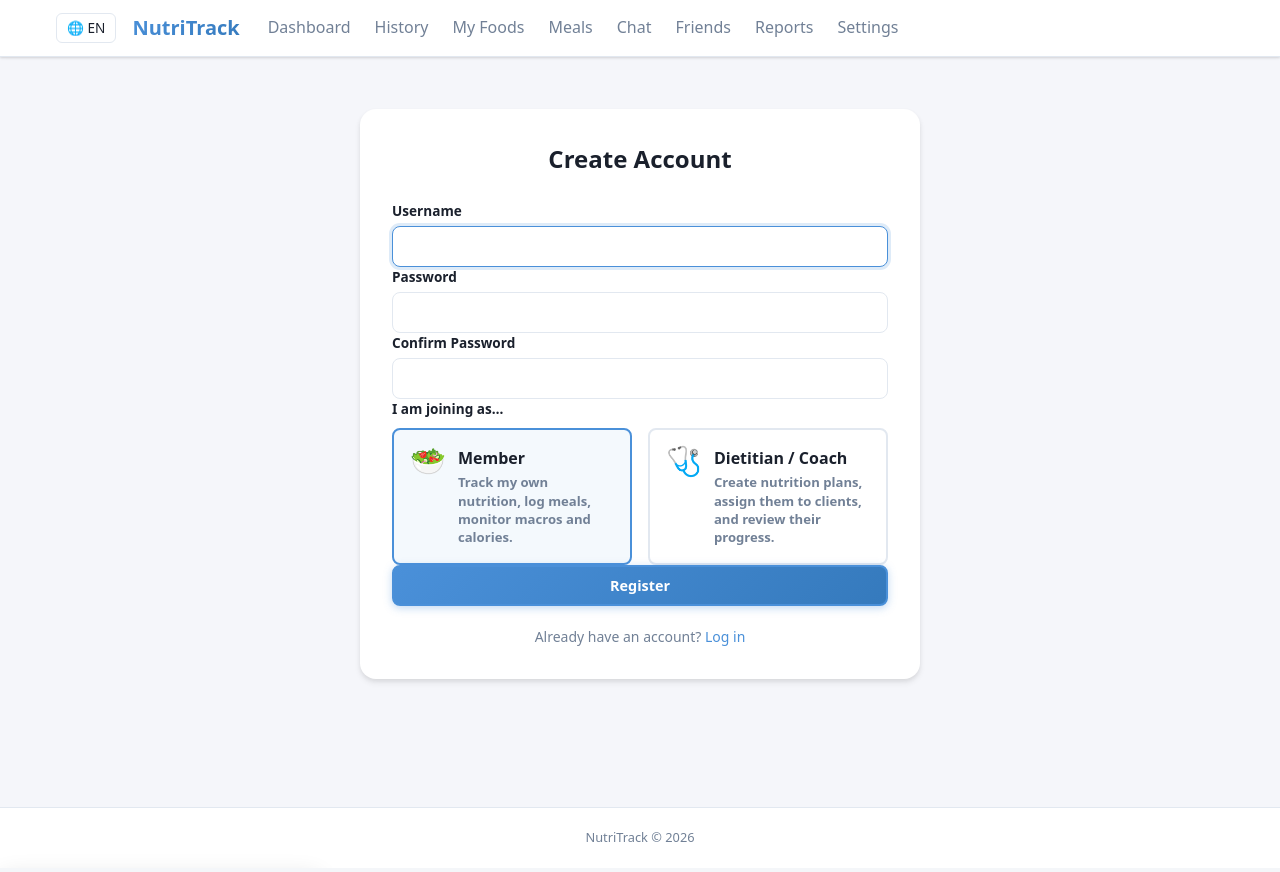
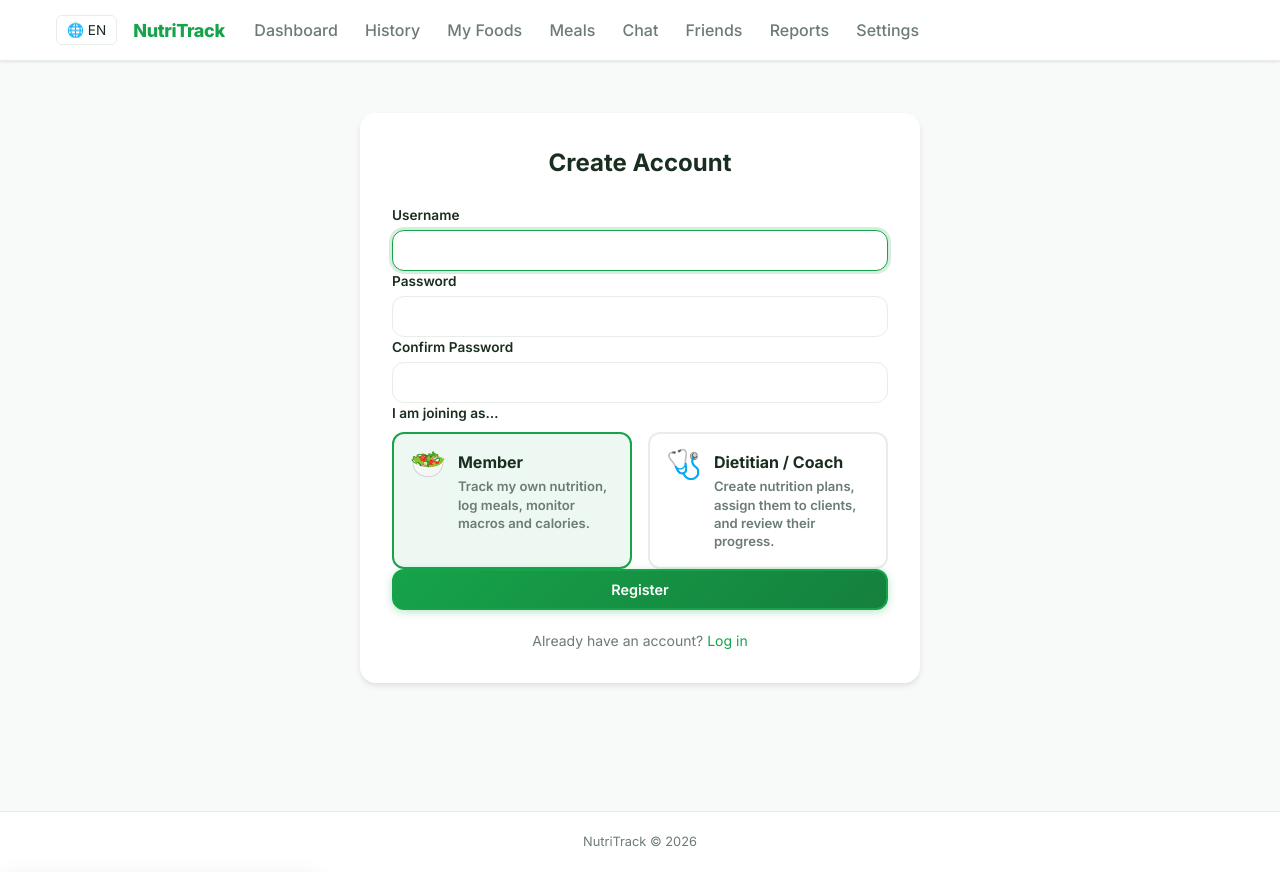
Before and after one commit to sakaryag/nutrition-tracker, a Flask app: page /register in a window 1280 px wide. Before the commit the page ends 842 px from the top, so only its background shows below. Run offline with Flask 3, Linux system fonts and the light colour scheme.

Commit message:
feat: apply bolt design system -- green theme, Inter font, glassmorphism nav
- Primary color: blue #4A90D9 → green #16a34a across all tokens
- Macro colors: protein=blue #3b82f6, fat=amber #f59e0b, carbs=purple #8b5cf6, calories=green #16a34a
- Background/border/text tokens updated to match green palette
- Border radius: 0.5rem → 0.75rem (softer cards)
- Shadows: lighter and softer (bolt style)
- Inter font added via Google Fonts CDN in base.html
- Nav: backdrop-filter blur(12px) glassmorphism header
- Nav brand: solid green, font-weight 800, no gradient clip
- Active nav link: pill-shaped with primary-light bg, no underline
- Progress bar gradients updated to new macro colors
- Water widget updated to new blue (#3b82f6)
- Added fadeIn/slideDown/scaleIn/shimmer keyframes + helper classes
- Added .skeleton loading state with shimmer animation
- Added custom scrollbar styling

Co-Authored-By: Claude <noreply@anthropic.com>

```diff
--- a/static/css/style.css
+++ b/static/css/style.css
@@ -4,36 +4,37 @@
 
 /* ---------- Custom Properties ---------- */
 :root {
-  --color-protein:  #4A90D9;
-  --color-fat:      #E8913A;
-  --color-carbs:    #5CB85C;
-  --color-calories: #D9534F;
-
-  --color-bg:          #f5f6fa;
+  --color-protein:  #3b82f6;
+  --color-fat:      #f59e0b;
+  --color-carbs:    #8b5cf6;
+  --color-calories: #16a34a;
+
+  --color-bg:          #f8faf9;
   --color-surface:     #ffffff;
   --color-surface-elevated: #ffffff;
-  --color-border:      #e2e8f0;
-  --color-text:        #1a202c;
-  --color-text-muted:  #718096;
-  --color-primary:     #4A90D9;
-  --color-primary-dk:  #357abd;
-  --color-danger:      #D9534F;
-  --color-success:     #5CB85C;
-  --color-warning:     #E8913A;
-  --color-accent:      #6C63FF;
-
-  --gradient-primary: linear-gradient(135deg, #4A90D9 0%, #357abd 100%);
-
-  --radius:    0.5rem;
+  --color-border:      #e8ede9;
+  --color-text:        #1a2e1f;
+  --color-text-muted:  #6b7c72;
+  --color-primary:     #16a34a;
+  --color-primary-dk:  #15803d;
+  --color-primary-light: #dcfce7;
+  --color-danger:      #ef4444;
+  --color-success:     #16a34a;
+  --color-warning:     #f59e0b;
+  --color-accent:      #f59e0b;
+
+  --gradient-primary: linear-gradient(135deg, #16a34a 0%, #15803d 100%);
+
+  --radius:    0.75rem;
   --radius-lg: 1rem;
   --border-radius-pill: 999px;
-  --shadow:    0 1px 3px rgba(0,0,0,.10), 0 1px 2px rgba(0,0,0,.06);
-  --shadow-md: 0 4px 6px rgba(0,0,0,.07), 0 2px 4px rgba(0,0,0,.06);
-  --shadow-lg: 0 10px 25px rgba(0,0,0,.10), 0 4px 10px rgba(0,0,0,.06);
+  --shadow:    0 1px 3px rgba(0,0,0,.06), 0 1px 2px rgba(0,0,0,.04);
+  --shadow-md: 0 4px 6px rgba(0,0,0,.06), 0 2px 4px rgba(0,0,0,.04);
+  --shadow-lg: 0 10px 30px rgba(0,0,0,.08), 0 4px 12px rgba(0,0,0,.04);
   --transition: 180ms ease;
   --transition-bounce: 200ms cubic-bezier(0.34, 1.56, 0.64, 1);
 
-  --nav-height: 3.5rem;
+  --nav-height: 3.75rem;
 }
 
 /* ---------- Reset ---------- */
@@ -42,7 +43,7 @@
 html { font-size: 16px; scroll-behavior: smooth; }
 
 body {
-  font-family: system-ui, -apple-system, "Segoe UI", Roboto, sans-serif;
+  font-family: "Inter", system-ui, -apple-system, "Segoe UI", Roboto, sans-serif;
   background: var(--color-bg);
   color: var(--color-text);
   line-height: 1.5;
@@ -68,7 +69,9 @@ input, select, textarea { font: inherit; }
   position: sticky;
   top: 0;
   z-index: 100;
-  background: var(--color-surface);
+  background: rgba(255, 255, 255, 0.85);
+  backdrop-filter: blur(12px);
+  -webkit-backdrop-filter: blur(12px);
   border-bottom: 1px solid var(--color-border);
   box-shadow: var(--shadow);
 }
@@ -84,13 +87,11 @@ input, select, textarea { font: inherit; }
 }
 
 .nav-brand {
-  font-size: 1.25rem;
-  font-weight: 700;
+  font-size: 1.125rem;
+  font-weight: 800;
   white-space: nowrap;
-  background: var(--gradient-primary);
-  -webkit-background-clip: text;
-  -webkit-text-fill-color: transparent;
-  background-clip: text;
+  color: var(--color-primary);
+  letter-spacing: -0.02em;
 }
 
 .nav-links {
@@ -150,8 +151,8 @@ input, select, textarea { font: inherit; }
     padding: 0;
     background: transparent;
   }
-  .nav-link { padding: 0.25rem 0.75rem; border-radius: var(--radius); border-bottom: 2px solid transparent; transition: color var(--transition), border-color var(--transition); }
-  .nav-link.active { border-bottom-color: var(--color-primary); border-radius: var(--radius) var(--radius) 0 0; }
+  .nav-link { padding: 0.35rem 0.85rem; border-radius: var(--border-radius-pill); transition: color var(--transition), background var(--transition); }
+  .nav-link.active { color: var(--color-primary); background: var(--color-primary-light); }
 }
 
 /* ---------- Main Layout ---------- */
@@ -462,16 +463,16 @@ input, select, textarea { font: inherit; }
   background: var(--gradient-primary);
   color: #fff;
   border-color: var(--color-primary);
-  box-shadow: 0 2px 8px rgba(74,144,217,0.35);
+  box-shadow: 0 2px 8px rgba(22,163,74,0.30);
   transition: background var(--transition), box-shadow var(--transition), transform var(--transition-bounce);
 }
 .btn-primary:hover:not(:disabled) {
-  background: linear-gradient(135deg, #5ba0e8 0%, #4a8fcf 100%);
+  background: linear-gradient(135deg, #22c55e 0%, #16a34a 100%);
   border-color: var(--color-primary-dk);
-  box-shadow: 0 4px 14px rgba(74,144,217,0.45);
+  box-shadow: 0 4px 14px rgba(22,163,74,0.40);
   transform: translateY(-1px);
 }
-.btn-primary:active:not(:disabled) { transform: translateY(0); box-shadow: 0 2px 6px rgba(74,144,217,0.30); }
+.btn-primary:active:not(:disabled) { transform: translateY(0); box-shadow: 0 2px 6px rgba(22,163,74,0.25); }
 
 .btn-secondary {
   background: transparent;
@@ -3012,7 +3013,7 @@ textarea:focus {
   border-radius: var(--radius); cursor: pointer;
   background: var(--color-surface); transition: border-color .2s, background .2s;
 }
-.role-card--selected { border-color: var(--color-primary); background: rgba(74,144,217,.06); }
+.role-card--selected { border-color: var(--color-primary); background: rgba(22,163,74,.08); }
 .role-card__icon { font-size: 1.8rem; line-height: 1; flex-shrink: 0; }
 .role-card__title { font-weight: 700; font-size: 1rem; margin-bottom: .2rem; }
 .role-card__desc { font-size: .82rem; color: var(--color-text-muted); line-height: 1.4; }
@@ -3202,3 +3203,43 @@ textarea:focus {
 
 /* Slot quick-select buttons in fulfill modal */
 .sf-quick-food { margin:.25rem; }
+
+/* ---------- Animations (bolt design system) ---------- */
+@keyframes fadeIn {
+  from { opacity: 0; transform: translateY(8px); }
+  to   { opacity: 1; transform: translateY(0); }
+}
+
+@keyframes slideDown {
+  from { opacity: 0; transform: translateY(-10px); }
+  to   { opacity: 1; transform: translateY(0); }
+}
+
+@keyframes scaleIn {
+  from { opacity: 0; transform: scale(0.95); }
+  to   { opacity: 1; transform: scale(1); }
+}
+
+@keyframes shimmer {
+  0%   { background-position: -200% 0; }
+  100% { background-position:  200% 0; }
+}
+
+.animate-fade-in   { animation: fadeIn   0.30s ease-out; }
+.animate-slide-down { animation: slideDown 0.20s ease-out; }
+.animate-scale-in  { animation: scaleIn  0.15s ease-out; }
+
+/* ---------- Skeleton loading state ---------- */
+.skeleton {
+  background: linear-gradient(90deg, #eef2f0 25%, #f8faf9 50%, #eef2f0 75%);
+  background-size: 200% 100%;
+  animation: shimmer 1.5s infinite;
+  border-radius: var(--radius);
+  color: transparent !important;
+}
+
+/* ---------- Custom scrollbar ---------- */
+::-webkit-scrollbar { width: 8px; height: 8px; }
+::-webkit-scrollbar-track { background: transparent; }
+::-webkit-scrollbar-thumb { background: #c8d4cc; border-radius: 4px; }
+::-webkit-scrollbar-thumb:hover { background: #a8b8af; }
--- a/templates/base.html
+++ b/templates/base.html
@@ -11,6 +11,9 @@
   <meta name="apple-mobile-web-app-status-bar-style" content="default" />
   <meta name="apple-mobile-web-app-title" content="NutriTrack" />
   <link rel="apple-touch-icon" href="/static/icon.svg" />
+  <link rel="preconnect" href="https://fonts.googleapis.com">
+  <link rel="preconnect" href="https://fonts.gstatic.com" crossorigin>
+  <link href="https://fonts.googleapis.com/css2?family=Inter:wght@400;500;600;700;800&display=swap" rel="stylesheet">
   <link rel="stylesheet" href="/static/css/style.css" />
   <script src="https://cdn.jsdelivr.net/npm/chart.js@4.4.4/dist/chart.umd.min.js"></script>
 </head>
```
Also changed, not shown: other parts of static/css/style.css (+19 -19 lines).
